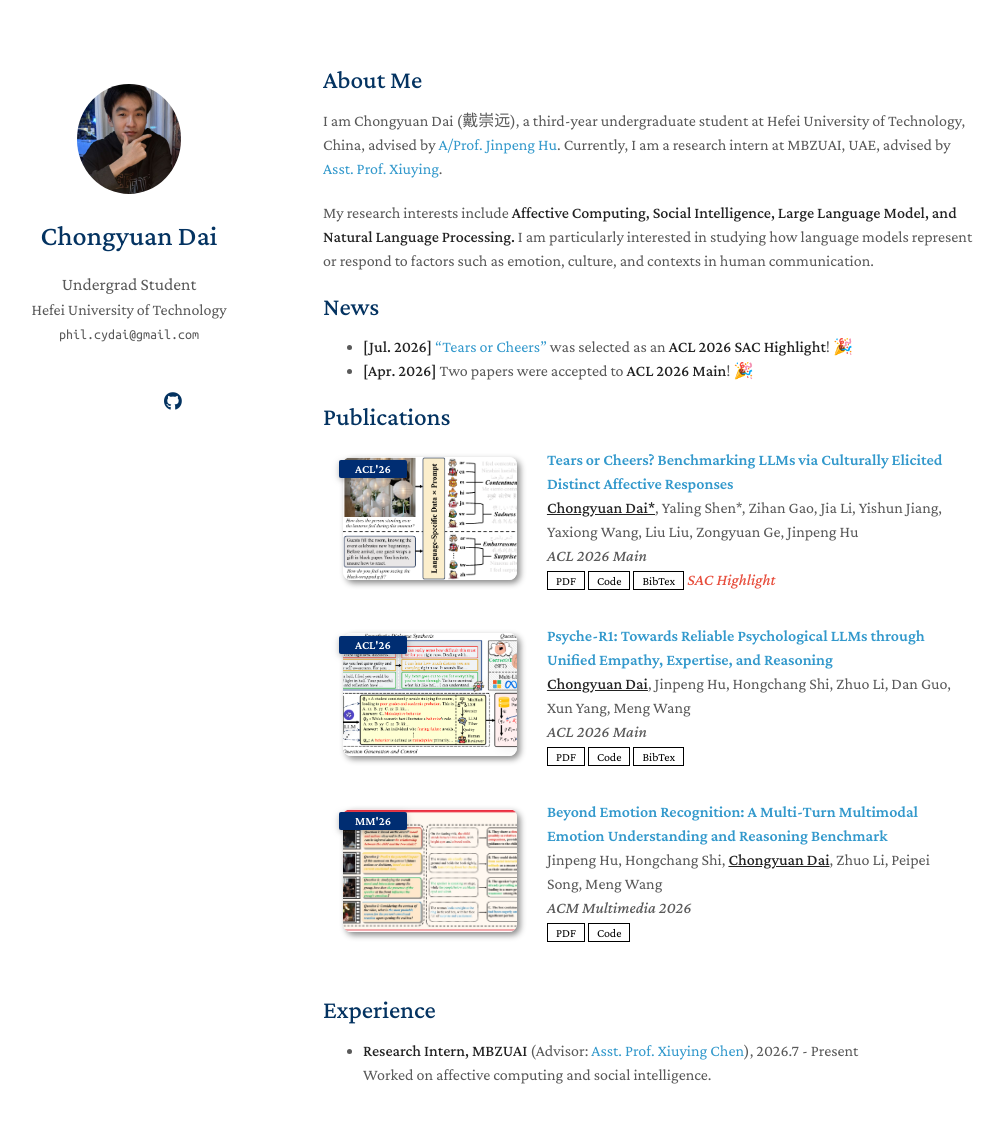
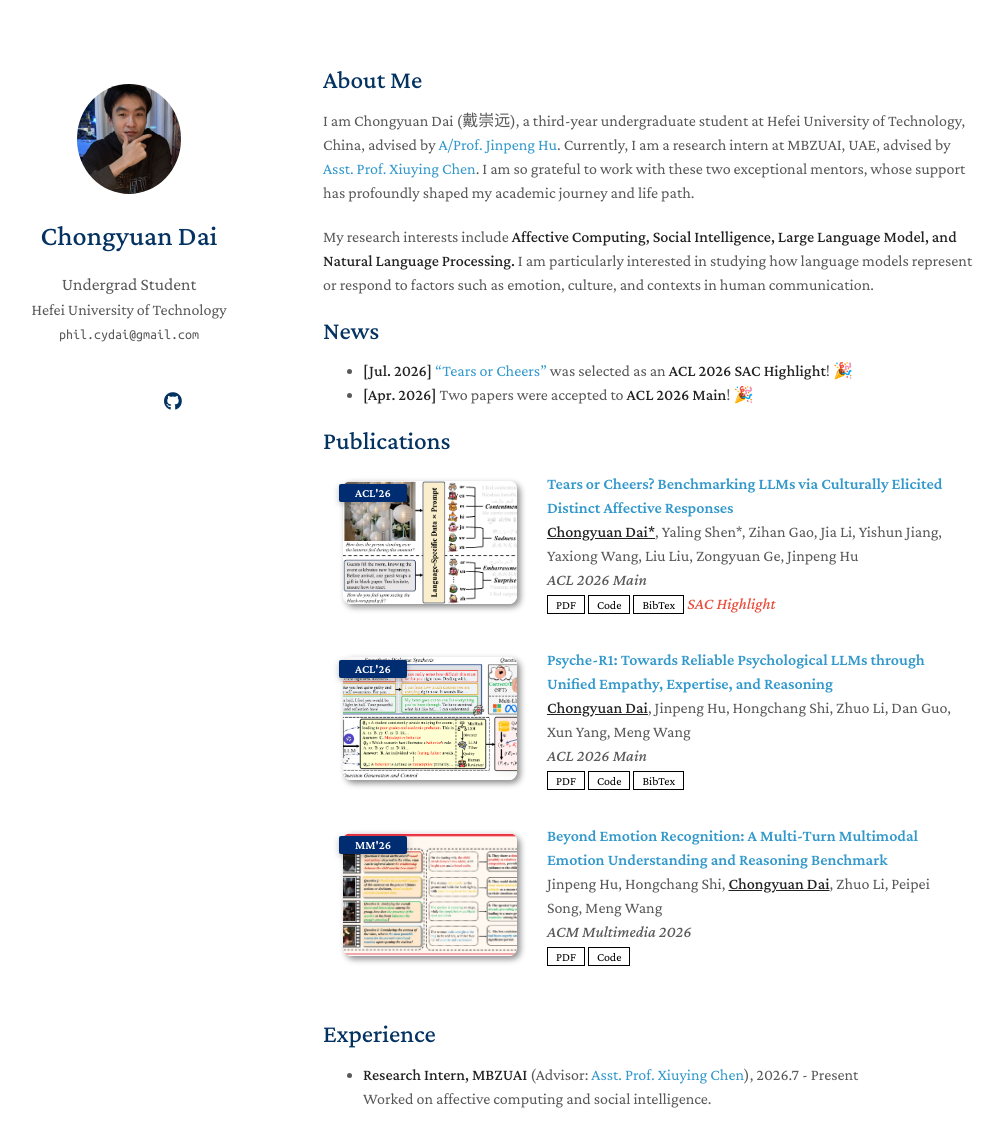
Before and after one commit to chyuandai/chyuandai.github.io, a Jekyll site: the page built from index.md, in a window 1280 px wide and 1205 px high. Shown: the top 1147 px of the window, without its empty margins (147-1151 px from the left). Built offline with Jekyll 4.4.1, drawn with Linux system fonts in a browser that asks for light colours; a style sheet for code colours, icons or effects is not loaded; our own code applies the rules of GitHub Pages for plain Markdown files.

Commit message:
update my personal page

```diff
--- a/index.md
+++ b/index.md
@@ -4,7 +4,7 @@
 
 ## About Me
 
-I am Chongyuan Dai (戴崇远), a third-year undergraduate student at Hefei University of Technology, China, advised by [A/Prof. Jinpeng Hu](https://scholar.google.com/citations?user=3xMIKfcAAAAJ&hl=en). Currently, I am a research intern at MBZUAI, UAE, advised by [Asst. Prof. Xiuying](https://scholar.google.com/citations?user=COUnAF4AAAAJ&hl=en).
+I am Chongyuan Dai (戴崇远), a third-year undergraduate student at Hefei University of Technology, China, advised by [A/Prof. Jinpeng Hu](https://scholar.google.com/citations?user=3xMIKfcAAAAJ&hl=en). Currently, I am a research intern at MBZUAI, UAE, advised by [Asst. Prof. Xiuying Chen](https://scholar.google.com/citations?user=COUnAF4AAAAJ&hl=en). I am so grateful to work with these two exceptional mentors, whose support has profoundly shaped my academic journey and life path.
 
 My research interests include **Affective Computing, Social Intelligence, Large Language Model, and Natural Language Processing.** I am particularly interested in studying how language models represent or respond to factors such as emotion, culture, and contexts in human communication.
 
```
